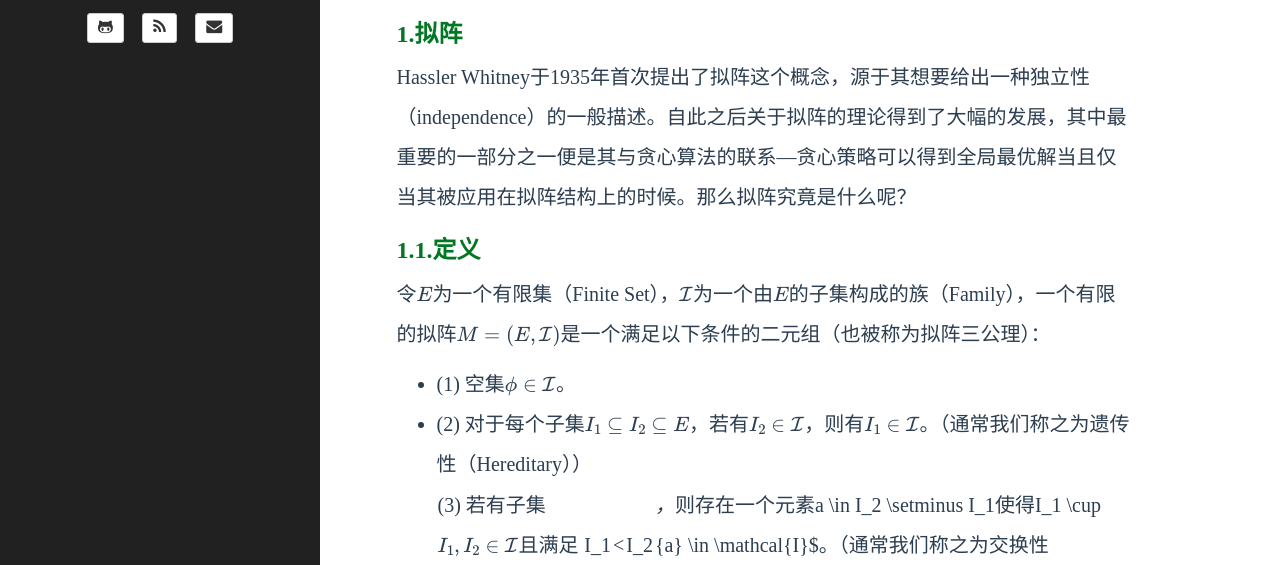
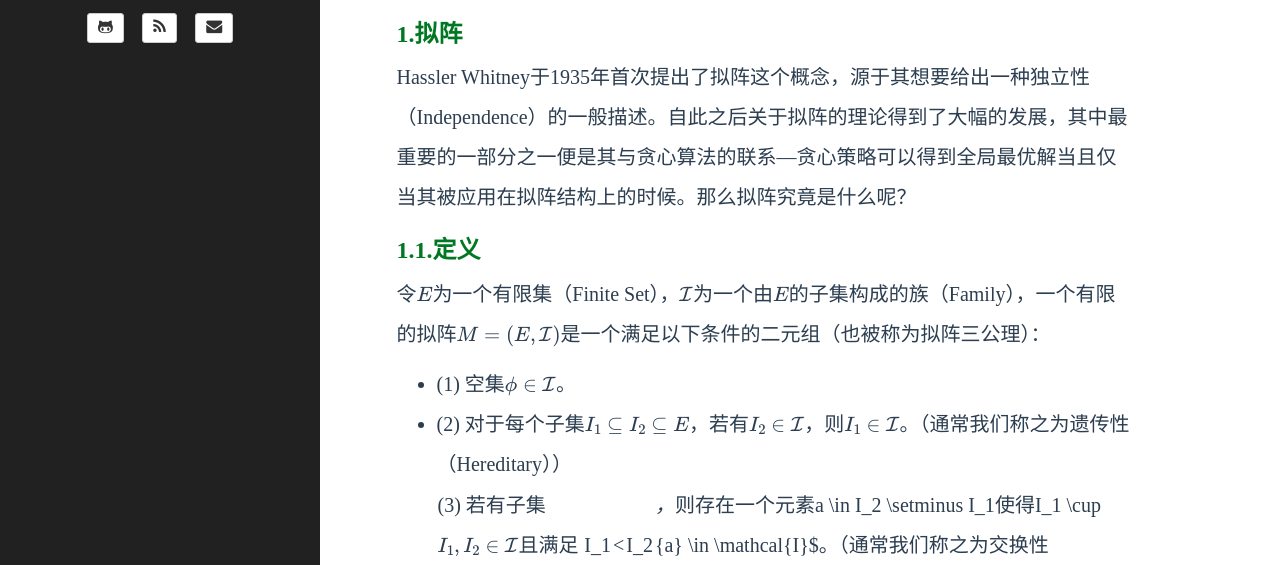
Before and after one commit to Myyura/myyura.github.io, a Jekyll site: the page built from _posts/math_algorithm/2019-7-15-greed-matroid.md, in a window 1280 px wide and 1400 px high. Shown: the part 366-931 px from the top of the window. Built offline with Jekyll 4.4.1, drawn with Linux system fonts in a browser that asks for light colours; formulas are drawn with MathJax 3; a script that is not in the unit is left out; comment, search, counter and statistics services are not loaded; some of the changed text lies outside the part shown.

Commit message:
Fixed some typo

```diff
--- a/_posts/math_algorithm/2019-7-15-greed-matroid.md
+++ b/_posts/math_algorithm/2019-7-15-greed-matroid.md
@@ -14,13 +14,14 @@
 
 
 ## 1.拟阵
-Hassler Whitney于1935年首次提出了拟阵这个概念，源于其想要给出一种独立性（independence）的一般描述。自此之后关于拟阵的理论得到了大幅的发展，其中最重要的一部分之一便是其与贪心算法的联系---贪心策略可以得到全局最优解当且仅当其被应用在拟阵结构上的时候。那么拟阵究竟是什么呢？
+Hassler Whitney于1935年首次提出了拟阵这个概念，源于其想要给出一种独立性（Independence）的一般描述。自此之后关于拟阵的理论得到了大幅的发展，其中最重要的一部分之一便是其与贪心算法的联系---贪心策略可以得到全局最优解当且仅当其被应用在拟阵结构上的时候。那么拟阵究竟是什么呢？
 
 ### 1.1.定义
 令$E$为一个有限集（Finite Set），$\mathcal{I}$为一个由$E$的子集构成的族（Family），一个有限的拟阵$M = (E, \mathcal{I})$是一个满足以下条件的二元组（也被称为拟阵三公理）：
+
 - (1) 空集$\phi \in \mathcal{I}$。
-- (2) 对于每个子集$I_1 \subseteq I_2 \subseteq E$，若有$I_2 \in \mathcal{I}$，则有$I_1 \in \mathcal{I}$。（通常我们称之为遗传性（Hereditary））
-- (3) 若有子集$I_1, I_2 \in \mathcal{I}$且满足$|I_1| < |I_2|$，则存在一个元素$a \in I_2 \setminus I_1$使得$I_1 \cup \{a\} \in \mathcal{I}$。（通常我们称之为交换性（Exchange Property））
+- (2) 对于每个子集$I_1 \subseteq I_2 \subseteq E$，若有$I_2 \in \mathcal{I}$，则$I_1 \in \mathcal{I}$。（通常我们称之为遗传性（Hereditary））
+- (3) 若有子集$I_1,I_2 \in \mathcal{I}$且满足$|I_1| < |I_2|$，则存在一个元素$a \in I_2 \setminus I_1$使得$I_1 \cup \{a\} \in \mathcal{I}$。（通常我们称之为交换性（Exchange Property））
 
 值得说明的是，我们也通常把$\mathcal{I}$中的集合称为独立集合（Independent Sets），且极大独立集合通常被称为基（Base）。不过这样的定义着实是让人难以理解，它太过于抽象了。或许我们应该从一两个例子出发。
 
@@ -64,7 +64,6 @@
 $$
 
 则此时元组$M = (E, \mathcal{I})$便是一个拟阵（通常被称为图拟阵（Graph Matroid））。考虑到遗传性的证明是非常自然的，这里我们主要来说明一下交换性的证明。
-
 > **证明：** 假定有子集$I_1, I_2 \in \mathcal{I}$满足$|I_1| < |I_2|$，由于$G[I_1]$与$G[I_2]$均为树，这意味着它们的顶点数分别为$|I_1|+1$与$|I_2|+1$。很显然我们有$|I_2|+1 > |I_1|+1$，这意味着一定存在一个顶点$u \in V(I_2) \setminus V(I_1)$，那么我们便可把$I_2$中连接点$u$的边（很显然这条边是不存在于$I_1$之中的）加入到$|I_1|$之中，从而得到一个新的树。交换性得证。
 
 实际上，空集以及遗传性并不是什么不得了的条件---不如说很多问题都能满足，是相当普适的。真正重要的地方是以其为前提的交换性。拟阵具有相当多有意思的性质，但那些并不是今天的主题---该说贪心算法了。
```
Also changed, not shown: other parts of _posts/math_algorithm/2019-7-15-greed-matroid.md (+1 -2 lines).
